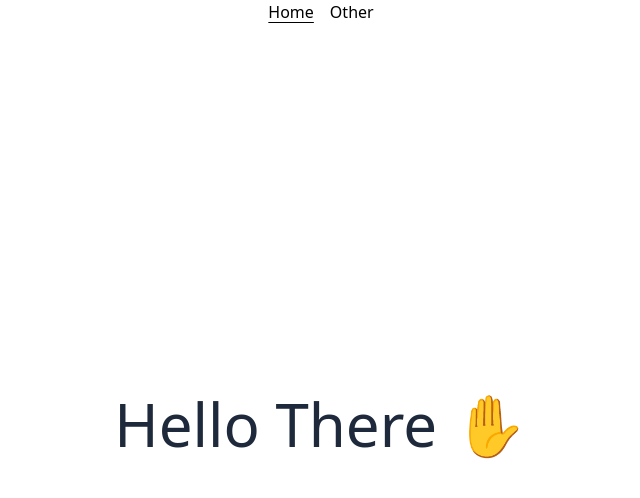
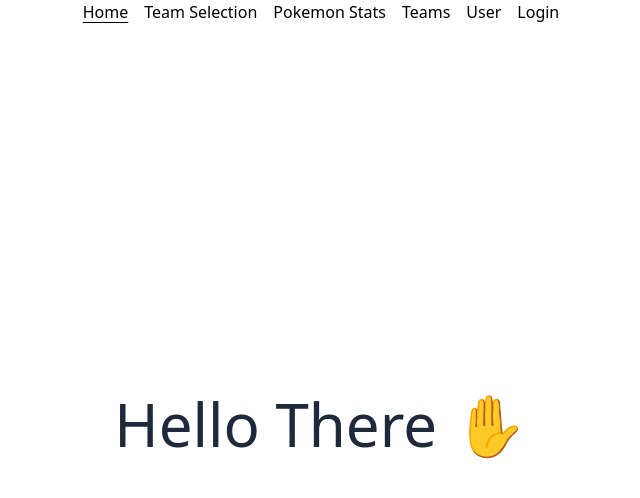
Before and after one commit to ramgarces/finalProject4316, a Vue app: page / in a window 1280 px wide. Shown: the top 498 px of the page, without its empty margins (319-959 px from the left). Built offline with nearby package versions, Linux system fonts and the light colour scheme.

Commit message:
Add routes and routerLinks

```diff
--- a/src/components/NavMenu.vue
+++ b/src/components/NavMenu.vue
@@ -1,7 +1,11 @@
 <template>
   <nav>
     <RouterLink to="/">Home</RouterLink>
-    <RouterLink to="/other">Other</RouterLink>
+    <RouterLink to="/teamSelect">Team Selection</RouterLink>
+    <RouterLink to="/pokemonStats">Pokemon Stats</RouterLink>
+    <RouterLink to="/teams">Teams</RouterLink>
+    <RouterLink to="/user">User</RouterLink>
+    <RouterLink to="/login">Login</RouterLink>
   </nav>
 </template>
 
--- a/src/router.js
+++ b/src/router.js
@@ -4,7 +4,11 @@ import HomePage from '@/views/HomePage.vue'
 
 const routes = [
   { path: '/', name: 'Home', component: HomePage },
-  { path: '/other', name: 'Other', component: () => import('@/views/OtherPage.vue') },
+  { path: '/login', name: 'Login', component: () => import('@/views/LoginPage.vue') },
+  { path: '/user', name: 'User', component: () => import('@/views/UserPage.vue') },
+  { path: '/teamSelect', name: 'Team Select', component: () => import('@/views/TeamSelectPage.vue') },
+  { path: '/teams', name: 'Teams', component: () => import('@/views/TeamsPage.vue') },
+  { path: '/pokemonStats', name: 'Pokemon Stats', component: () => import('@/views/PokemonStatsPage.vue') },
 ]
 
 const router = createRouter({
```
